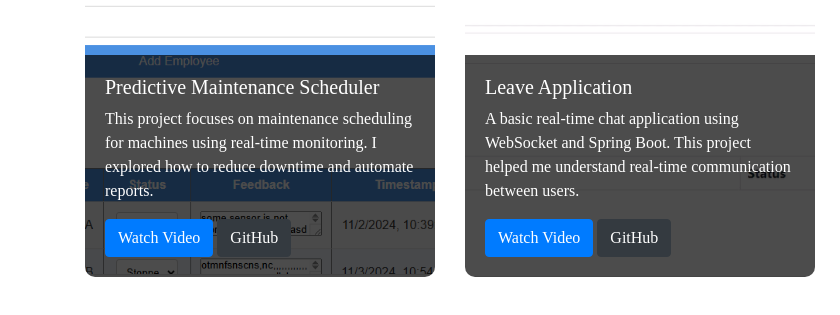
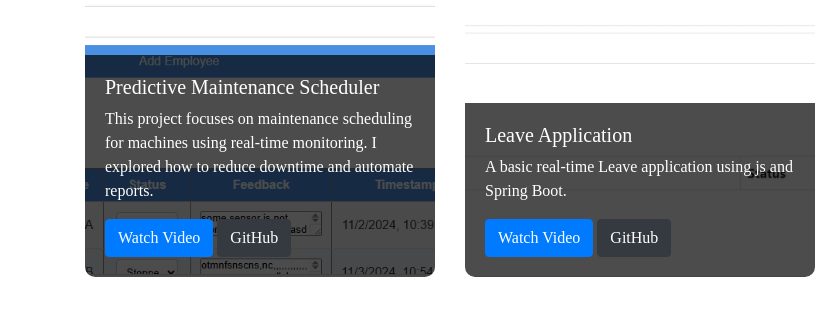
Before and after one commit to adishelar/Akash_Portfolio, a website: page Portfolio.html in a window 1280 px wide. Shown: the part 901-1216 px from the top of the page, 0-840 px from the left. Drawn offline with nearby package versions, Linux system fonts and the light colour scheme; files whose address does not match are found by name.

Commit message:
Update Portfolio.html

```diff
--- a/Portfolio.html
+++ b/Portfolio.html
@@ -89,7 +89,7 @@
                     <img src="image/LeaveEase.PNG" alt="LeaveEase" class="project-image">
                     <div class="project-info">
                         <h5>Leave Application</h5>
-                        <p>A basic real-time chat application using WebSocket and Spring Boot. This project helped me understand real-time communication between users.</p>
+                        <p>A basic real-time Leave application using js and Spring Boot.</p>
                         <a href="videos/LeaveEase.mp4" class="btn btn-primary" target="_blank">Watch Video</a>
                         <a href="https://github.com/adishelar/LeaveEase1" class="btn btn-dark" target="_blank">GitHub</a>
                     </div>
```
